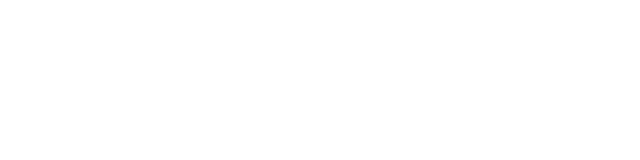
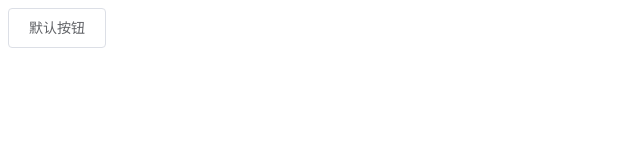
Before and after one commit to lixiaoxiao-star/heimamm, a Vue app: page / in a window 1280 px wide. Shown: the top 160 px of the page, without its empty margins (0-640 px from the left). Built offline with nearby package versions, Linux system fonts and the light colour scheme.

Commit message:
创建了个默认按钮

```diff
--- a/package.json
+++ b/package.json
@@ -9,6 +9,7 @@
   },
   "dependencies": {
     "core-js": "^3.6.4",
+    "element-ui": "^2.13.0",
     "vue": "^2.6.11"
   },
   "devDependencies": {
--- a/src/App.vue
+++ b/src/App.vue
@@ -1,14 +1,14 @@
 <template>
-  <div></div>
+  <div>
+    <el-button>默认按钮</el-button>
+  </div>
 </template>
 
 <script>
 
 export default {
 
-}
+};
 </script>
 
-<style>
-
-</style>
+<style></style>
```
Also changed, not shown: src/main.js (+11 -1 lines), 1 other file (tests, documents, lock files or other folders).
